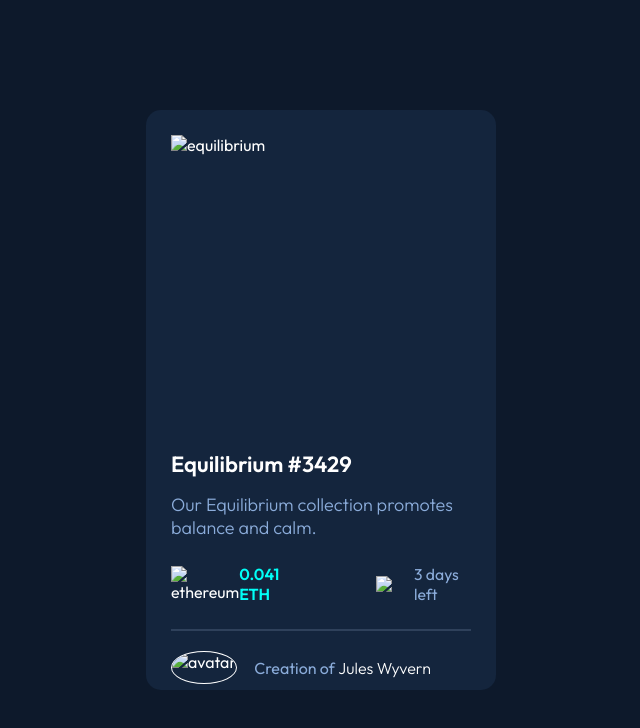
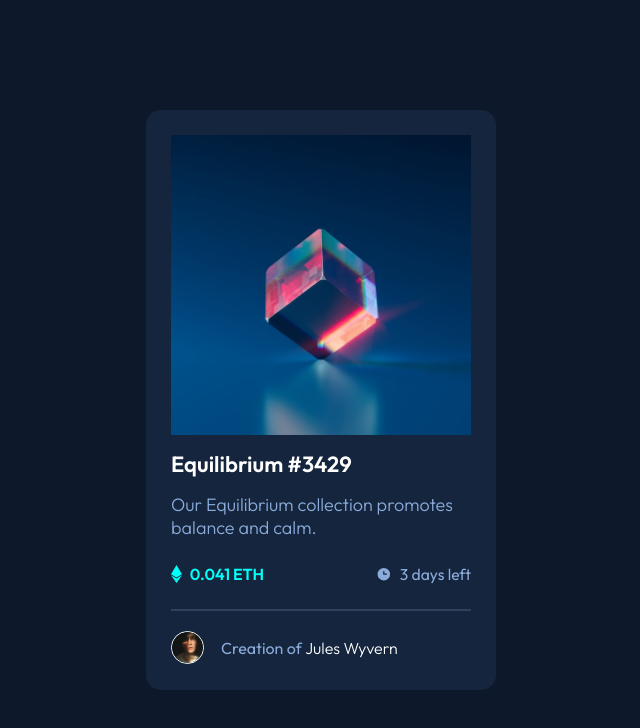
Before and after one commit to pRicard0/nft-preview-card-component, a plain HTML site: page index.html in a window 1280 px wide. Shown: the whole page, without its empty margins (319-959 px from the left). Drawn offline with Linux system fonts and the light colour scheme; the site is published under a folder, as on GitHub Pages, so addresses that start at the root find nothing.

Commit message:
image adjustment

```diff
--- a/index.html
+++ b/index.html
@@ -12,9 +12,9 @@
 <body>
   <main class="card">
     <section class="image-section">
-      <img src="/images/image-equilibrium.jpg" alt="equilibrium" id="equilibrium-image">
+      <img src="./images/image-equilibrium.jpg" alt="equilibrium" id="equilibrium-image">
       <div class="overlay">
-        <img src="/images/icon-view.svg" alt="view" id="icon-view">
+        <img src="./images/icon-view.svg" alt="view" id="icon-view">
       </div>
     </section>
 
@@ -25,11 +25,11 @@
 
       <div class="numberdiv-and-textdiv">
         <div class="numberdiv">
-          <img src="/images/icon-ethereum.svg" alt="ethereum">
+          <img src="./images/icon-ethereum.svg" alt="ethereum">
           <strong class="number">0.041 ETH</strong>
         </div>
         <div class="textdiv">
-          <img src="/images/icon-clock.svg" alt="clock" id="clock-image">
+          <img src="./images/icon-clock.svg" alt="clock" id="clock-image">
           <p class="text" id="days-text">3 days left</p>
         </div>
       </div>
@@ -38,7 +38,7 @@
     <hr class="line">
 
     <section class="author-section">
-        <img src="/images/image-avatar.png" alt="avatar" id="avatar-image">
+        <img src="./images/image-avatar.png" alt="avatar" id="avatar-image">
         <p class="text" id="author-text">Creation of <a href="#" id="author-page">Jules Wyvern</a></p>
     </section>
   </main>
```
